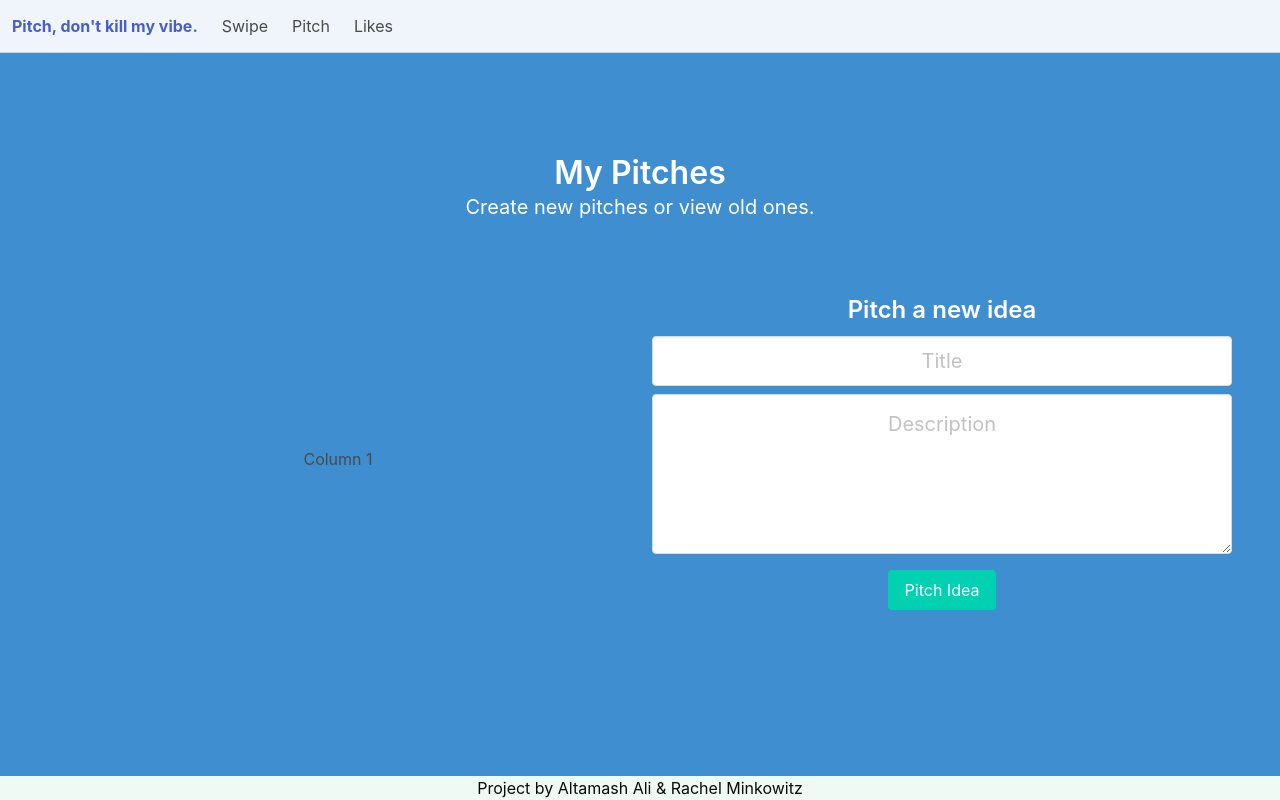
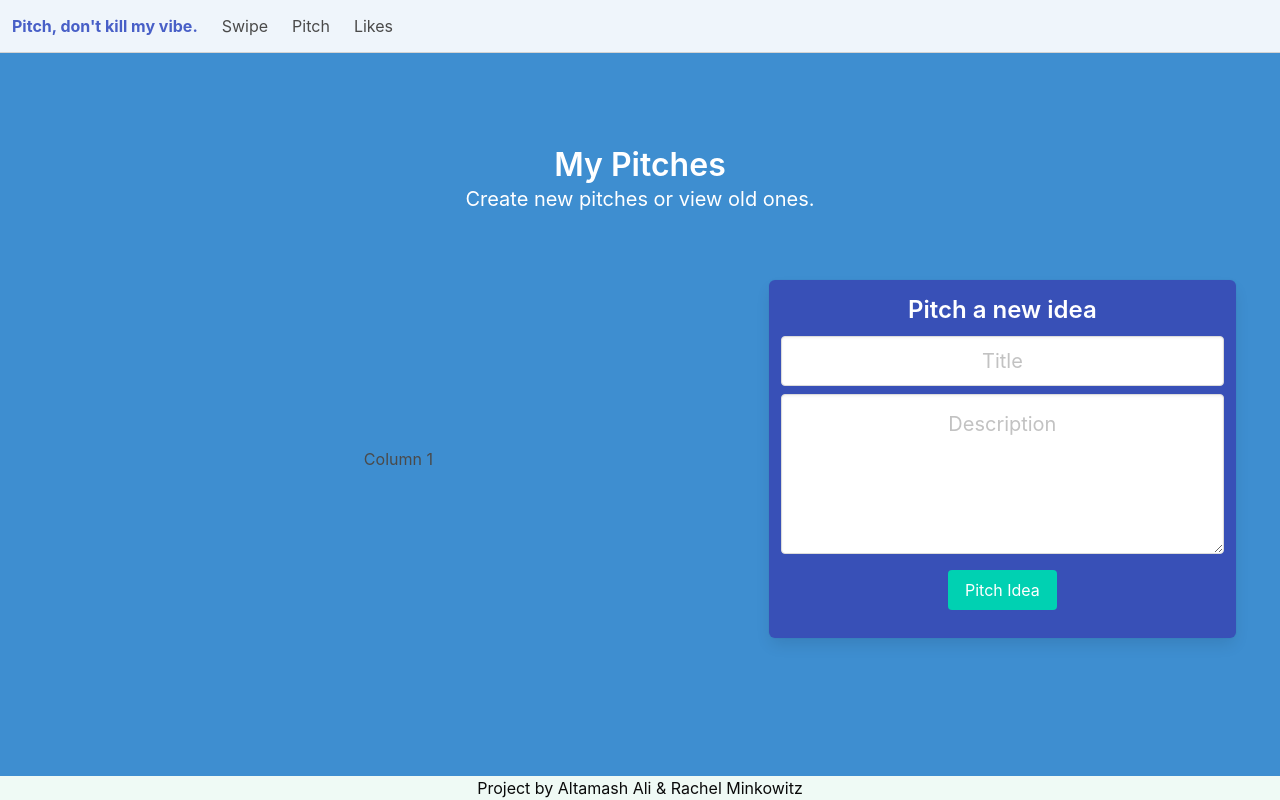
Before and after one commit to RachMink/pitch-dont-kill-my-vibe, a Next.js app: page /app/pitches in a window 1280 px wide. Built offline with nearby package versions, Linux system fonts and the light colour scheme.

Commit message:
Add background to pitch idea

```diff
--- a/pages/app/pitches.js
+++ b/pages/app/pitches.js
@@ -6,10 +6,10 @@ export default function PitchPage() {
         Create new pitches or view old ones.
       </div>
       <div class="hero-body columns is-vcentered is-centered">
-        <div className="column has-text-centered">
+        <div className="column has-text-centered is-three-fifths">
           <p>Column 1</p>
         </div>
-        <div className="column has-text-centered">
+        <div className="column has-text-centered has-background-link-dark box m-2">
           <p class="is-size-4 has-text-white has-text-weight-semibold	pb-2">
             Pitch a new idea
           </p>
```
